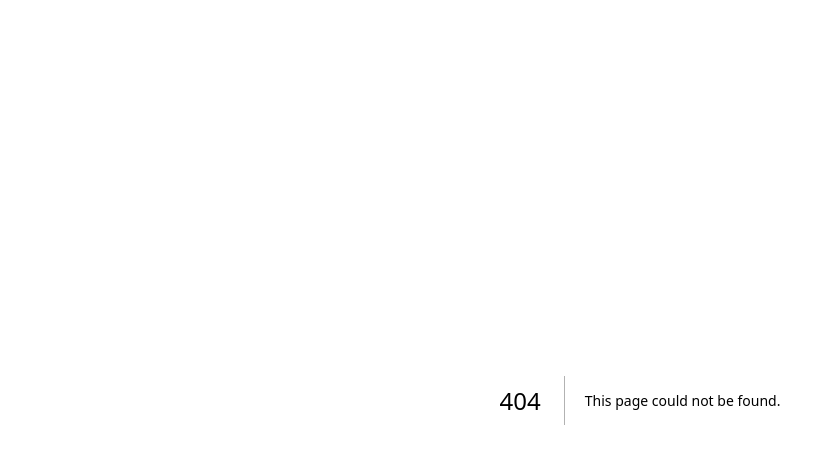
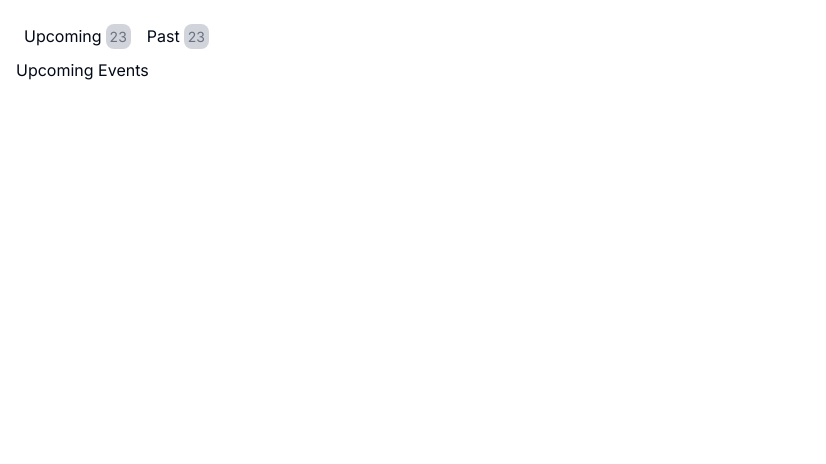
Before and after one commit to nithubunilag/attendance-management-frontend, a Next.js app: page /events-category in a window 1280 px wide. Before the commit this address had no page. Shown: the top 464 px of the page, without its empty margins (0-826 px from the left). Built offline with nearby package versions, Linux system fonts and the light colour scheme.

Commit message:
chore: add events toggle

```diff
--- /dev/null
+++ b/app/components/ui/events-card.tsx
@@ -0,0 +1,5 @@
+function EventsCard() {
+  return <div>events-card</div>;
+}
+
+export default EventsCard;
--- a/app/dashboard/page.tsx
+++ /dev/null
@@ -1,20 +0,0 @@
-import Image from "next/image";
-import Search from "../components/ui/Search";
-import SideBar from "../components/ui/SideBar";
-import StudentsTable from "../components/ui/DataTable/StudentsTable";
-import InternsTable from "../components/ui/DataTable/InternsTable";
-import ClientTable from "../components/ui/DataTable/ClientTable";
-import VisitorsTable from "../components/ui/DataTable/VisitorsTable";
-
-export default function Dashboard() {
-  return (
-    <main className="flex min-h-screen flex-col items-center justify-between p-24">
-      <Search />
-      <SideBar />
-      <StudentsTable />
-      <InternsTable />
-      <ClientTable />
-      <VisitorsTable />
-    </main>
-  );
-}
--- /dev/null
+++ b/app/events-category/page.tsx
@@ -0,0 +1,59 @@
+"use client";
+import React, { useState } from "react";
+
+function TabsInAGrid() {
+  const [activeTab, setActiveTab] = useState("Upcoming");
+
+  const openCity = (cityName: string) => {
+    setActiveTab(cityName);
+  };
+
+  return (
+    <div className="container mx-auto p-4">
+      <div className="flex">
+        <div
+          className={`p-2 cursor-pointer border-b-2 border-transparent hover:border-amber-green ${
+            activeTab === "Upcoming" ? "border-green" : ""
+          }`}
+          onClick={() => openCity("Upcoming")}
+        >
+          Upcoming
+          <span className="bg-gray-300 text-gray-500 text-sm ml-1 p-1 rounded-lg">
+            23
+          </span>
+        </div>
+        <div
+          className={` p-2 cursor-pointer border-b-2 border-transparent hover:border-amber-green ${
+            activeTab === "Past" ? "border-green" : ""
+          }`}
+          onClick={() => openCity("Past")}
+        >
+          Past
+          <span className="bg-gray-300 text-gray-500 text-sm ml-1 p-1 rounded-lg">
+            23
+          </span>
+        </div>
+      </div>
+
+      <div
+        id="Upcoming"
+        className="city-content"
+        style={{ display: activeTab === "Upcoming" ? "block" : "none" }}
+      >
+        Upcoming Events
+        {/* Render events card here */}
+      </div>
+
+      <div
+        id="Past"
+        className="city-content"
+        style={{ display: activeTab === "Past" ? "block" : "none" }}
+      >
+        Past Events
+        {/* Render events card here */}
+      </div>
+    </div>
+  );
+}
+
+export default TabsInAGrid;
```
